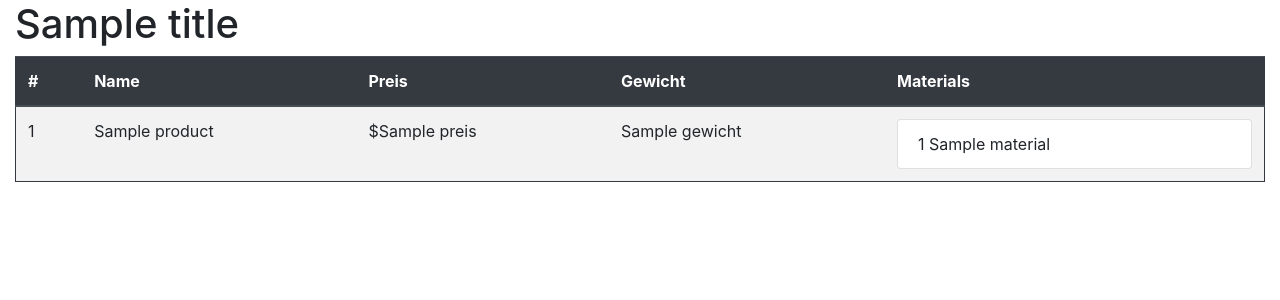
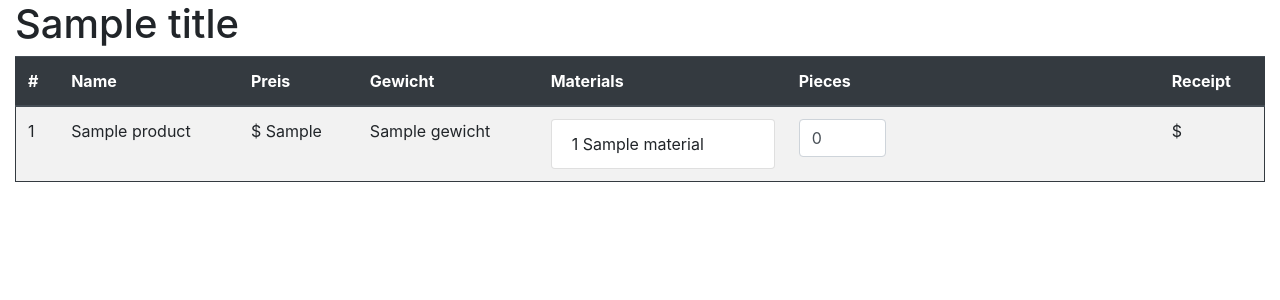
Before and after one commit to romeo-25-04/mongo_cortes, a Flask app: template app/templates/products.html in a window 1280 px wide. Shown: the part 56-356 px from the top of the page. Run offline with Flask 2, Linux system fonts and the light colour scheme; the template is opened without the code that fills it: most values are stand-ins (such as "Sample title", 1, 10 or a date in 2020); some libraries are stand-ins or nearby versions.

Commit message:
client-side profit calculate in products

```diff
--- a/app/static/js/myscript.js
+++ b/app/static/js/myscript.js
@@ -16,3 +16,22 @@
         console.log(this_id, need_val, this_val, diffP);
     }
 });
+
+$('.product_number').on('propertychange input', function (e) {
+    var valueChanged = false;
+    var this_id = e.target.id;
+
+    if (e.type=='propertychange') {
+        valueChanged = e.originalEvent.propertyName=='value';
+    } else {
+        valueChanged = true;
+    }
+    if (valueChanged) {
+        var this_val = $('#'+this_id).val();
+        var price_prod_val = $('#'+this_id+'_price').data('value');
+        var price_prod = parseInt(price_prod_val);
+        var receipt = this_val * price_prod;
+        $('#'+this_id+'_receipt').html("$ " + Number(receipt).toLocaleString('de'));
+        console.log(this_id, this_val, price_prod_val, receipt);
+    }
+});
--- a/app/templates/products.html
+++ b/app/templates/products.html
@@ -9,6 +9,8 @@
             <th scope="col">Preis</th>
             <th scope="col">Gewicht</th>
             <th scope="col">Materials</th>
+            <th scope="col">Pieces</th>
+            <th scope="col">Receipt</th>
         </tr>
     </thead>
     <tbody>
@@ -16,7 +18,7 @@
         <tr>
             <td>{{ loop.index }}</td>
             <td>{{ product.name }}</td>
-            <td>${{ product.preis }}</td>
+            <td id="{{ product._id }}_price" data-value="{{ product.preis }}">$ {{ product.preis_html }}</td>
             <td>{{ product.gewicht }}</td>
             <td>
                 <ul class="list-group">
@@ -25,9 +27,15 @@
                 {% endfor %}
                 </ul>
             </td>
+            <td>
+                <input type="number" class="form-control col-3 product_number" id="{{ product._id }}" name="prod_number" value="0">
+            </td>
+            <td id="{{ product._id }}_receipt">$</td>
         </tr>
     {% endfor %}
     </tbody>
 </table>
-
 {% endblock %}
+{% block script %}
+<script src="/static/js/myscript.js"></script>
+{% endblock %}
--- a/app/views.py
+++ b/app/views.py
@@ -30,7 +30,7 @@
             mat_name = database.get_item_by_id('products', mat_id).get('name', 'NIX')
             materials.append({'name': mat_name, 'number': mat_nr})
         prod['mat_consume'] = materials
-        prod['preis'] = money(prod['preis'])
+        prod['preis_html'] = money(prod['preis'])
         products_list.append(prod)
     return products_list
 
@@ -55,6 +55,7 @@
                            acProd='active',
                            products=get_products())
 
+
 @app.route('/route', methods=['GET', 'POST'])
 def route():
     products = get_products()
```
